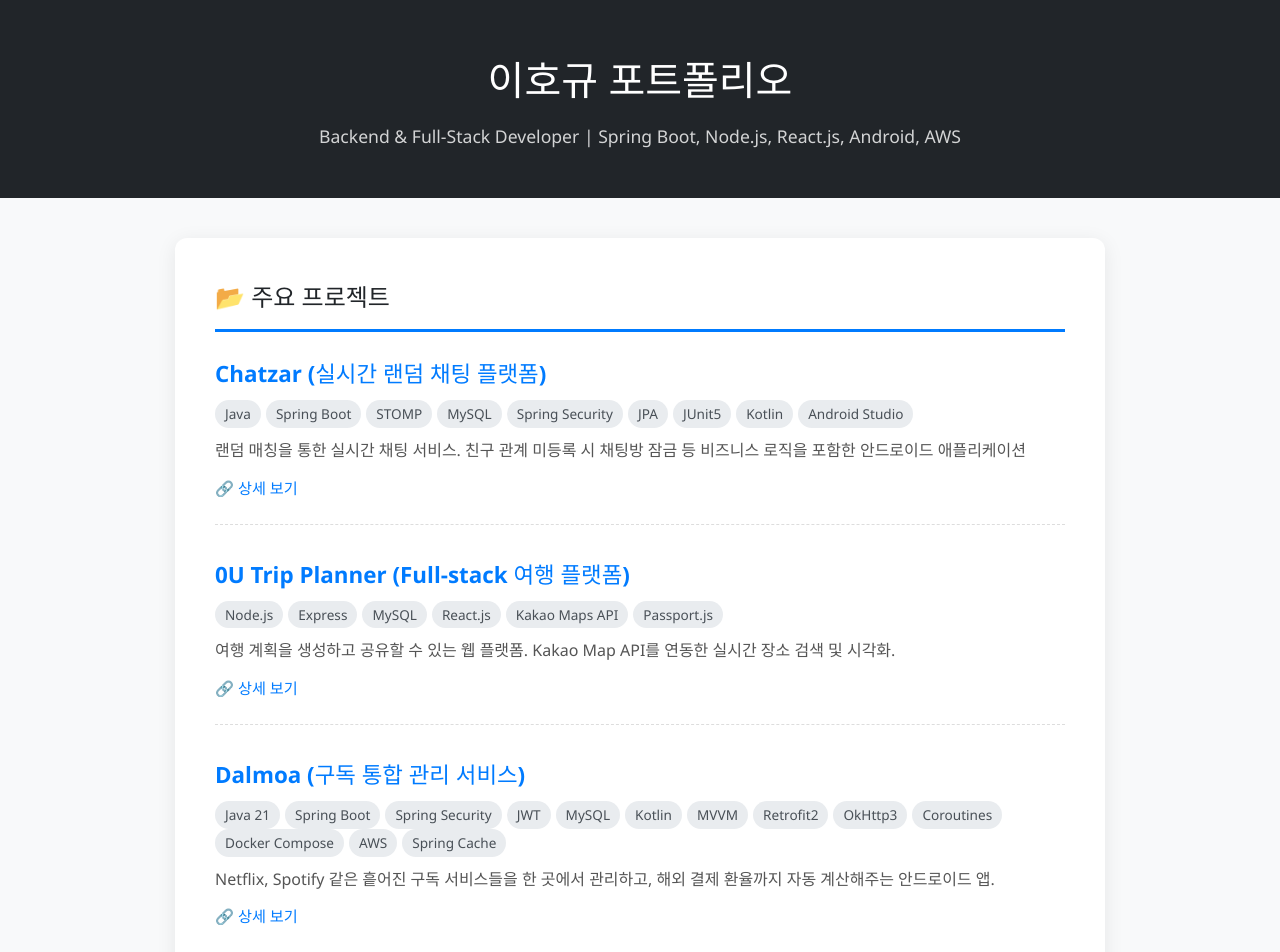
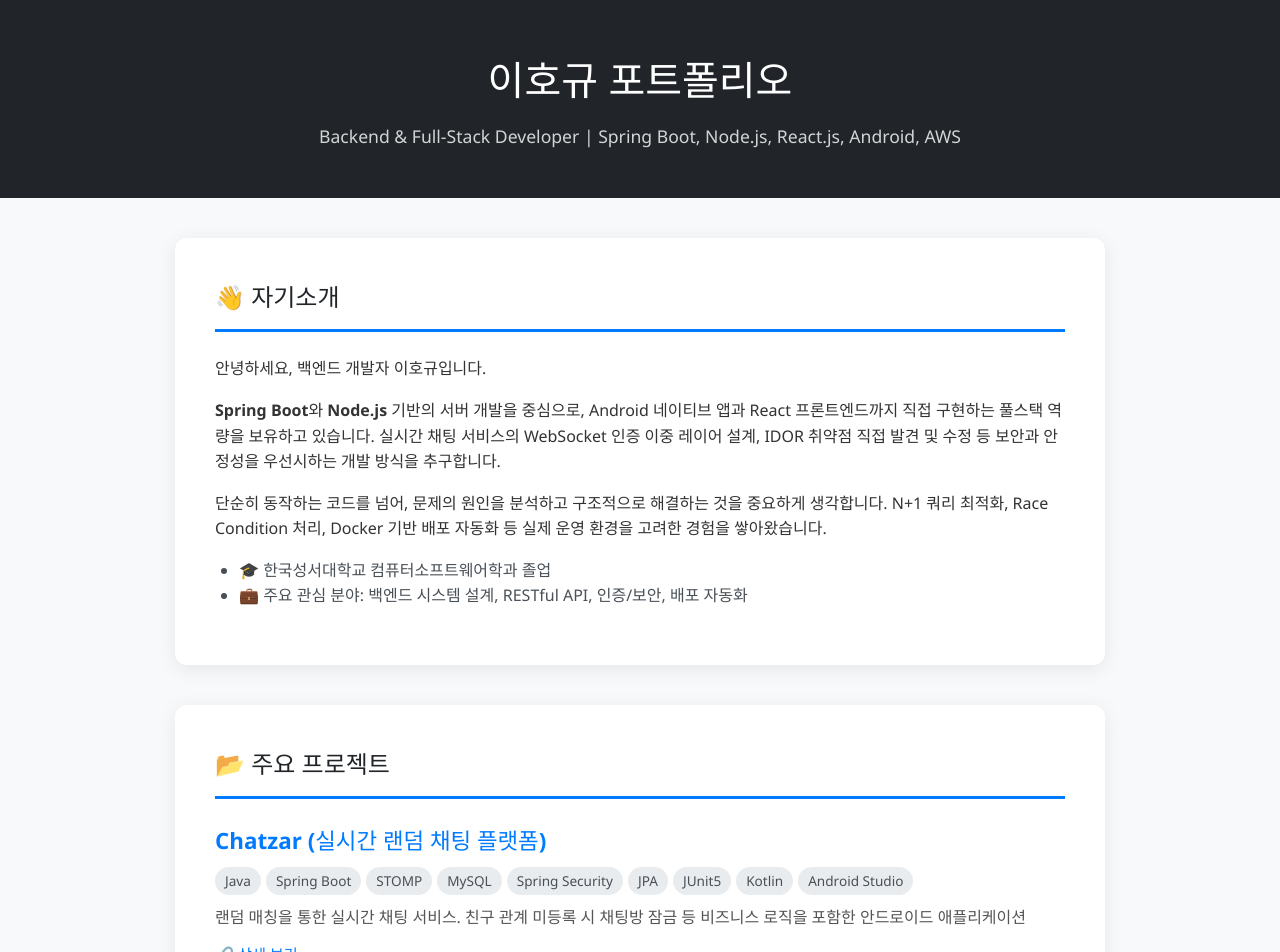
Before and after one commit to JamongFriend/jamongfriend.github.io, a React (Vite) app: page / in a window 1280 px wide. Shown: the top 952 px of the page. Built offline with nearby package versions, Linux system fonts and the light colour scheme.

Commit message:
feat: 포트폴리오 내용 추가

```diff
--- a/src/data/projects.js
+++ b/src/data/projects.js
@@ -1,13 +1,11 @@
 import { Dalmoa} from './projects/Dalmoa';
 import { Chatzar } from './projects/Chatzar';
 import { oUTripPlanner } from './projects/0UTripPlanner';
-import { LibraryManagement } from './projects/LibraryManagement';
 import { SoulOfHerbSeller } from './projects/SoulOfHerbSeller';
 
 export const projects = [
   Chatzar,
   oUTripPlanner,
   Dalmoa,
-  LibraryManagement,
   SoulOfHerbSeller
 ];
--- a/src/data/projects/Dalmoa.js
+++ b/src/data/projects/Dalmoa.js
@@ -2,13 +2,15 @@ export const Dalmoa = {
   id: "dalmoa",
   title: "Dalmoa",
   subtitle: "구독 통합 관리 서비스",
-  tech: ["Java 21", "Spring Boot", "Spring Security", "JWT", "MySQL", "Kotlin", "MVVM", "Retrofit2", "OkHttp3", "Coroutines", "Docker Compose", "AWS", "Spring Cache"],
+  period: "",   // 예: "2024.03 ~ 2024.05"
+  role: "",     // 예: "백엔드 · Android 개발 / 1인 개발"
+  tech: ["Java 21", "Spring Boot", "Spring Security", "JWT", "MySQL", "Kotlin", "MVVM", "Retrofit2", "OkHttp3", "Coroutines", "Docker Compose", "AWS", "Bucket4j"],
   description: "Netflix, Spotify 같은 흩어진 구독 서비스들을 한 곳에서 관리하고, 해외 결제 환율까지 자동 계산해주는 안드로이드 앱.",
-  fullDescription: "Dalmoa는 OTT, 음악, 게임 등 6개 카테고리의 구독 서비스를 통합 관리하는 Android 네이티브 앱입니다. 실시간 환율 API 연동으로 USD 구독료를 자동 원화 환산하고 월 총 지출을 계산합니다. Backend는 Java 21 + Spring Boot 3 기반의 Clean Architecture(4계층)로 설계했으며, Android는 MVVM 패턴과 Kotlin Coroutines로 비동기 처리를 구현했습니다. Docker Compose와 AWS(Nginx 리버스 프록시) 기반으로 배포 자동화를 완성한 풀스택 프로젝트입니다.",
+  fullDescription: "Dalmoa는 OTT, 음악, 게임 등 6개 카테고리의 구독 서비스를 통합 관리하는 Android 네이티브 앱입니다. 외부 환율 API를 12시간 주기로 DB에 선제 갱신하여 USD 구독료를 원화로 자동 환산하고 월 총 지출을 계산합니다. Backend는 Java 21 + Spring Boot 3 기반의 Clean Architecture(4계층)로 설계했으며, Android는 MVVM 패턴과 Kotlin Coroutines로 비동기 처리를 구현했습니다. Docker Compose와 AWS(Nginx 리버스 프록시) 기반으로 배포 자동화를 완성한 풀스택 프로젝트입니다.",
   features: [
     {
       title: "실시간 환율 연동 엔진",
-      desc: "외부 환율 API를 연동하여 USD 구독료를 KRW로 즉시 환산하는 통화 변환 로직을 구현했습니다. Spring Cache(@Cacheable)를 적용하여 반복 API 호출을 캐싱함으로써 응답 속도를 개선하고 네트워크 오버헤드를 최소화했습니다."
+      desc: "외부 환율 API를 연동하여 USD 구독료를 KRW로 즉시 환산하는 통화 변환 로직을 구현했습니다. @Scheduled로 앱 시작 시 및 12시간마다 환율을 DB에 선제 갱신하고, 클라이언트 요청 시 DB에서 조회하는 구조로 외부 API 반복 호출을 제거했습니다."
     },
     {
       title: "대시보드 & 통계 API",
@@ -17,6 +19,10 @@ export const Dalmoa = {
     {
       title: "스케줄링 기반 알림 시스템",
       desc: "Spring Task Scheduler를 활용하여 매일 오전 9시에 구독 결제일이 도래한 사용자에게 맞춤형 푸시 알림을 발송하는 로직을 구현했습니다."
+    },
+    {
+      title: "Rate Limiting — 브루트포스 공격 방어",
+      desc: "Bucket4j 라이브러리를 활용한 IP 기반 요청 속도 제한을 구현했습니다. 로그인·회원가입 엔드포인트에 한해 IP당 분당 10회 초과 요청 시 429(Too Many Requests)를 반환하는 OncePerRequestFilter를 적용하여 자격증명 무차별 대입(Brute-force) 공격을 방어했습니다."
     },
     {
       title: "안정적인 회원 인증 체계",
--- a/src/data/projects/chatzar.js
+++ b/src/data/projects/chatzar.js
@@ -2,13 +2,15 @@ export const Chatzar = {
   id: "chatzar",
   title: "Chatzar",
   subtitle: "실시간 랜덤 채팅 플랫폼",
+  period: "",   // 예: "2024.03 ~ 2024.05"
+  role: "",     // 예: "백엔드 개발 / 1인 개발" 또는 "팀장 · 백엔드 (3인 팀)"
   tech: ["Java", "Spring Boot", "STOMP", "MySQL", "Spring Security", "JPA", "JUnit5", "Kotlin", "Android Studio"],
   description: "랜덤 매칭을 통한 실시간 채팅 서비스. 친구 관계 미등록 시 채팅방 잠금 등 비즈니스 로직을 포함한 안드로이드 애플리케이션",
   fullDescription: "Chatzar는 보안성과 실시간성을 극대화한 채팅 서비스의 백엔드 시스템입니다. 닉네임#태그 시스템을 통한 고유 식별 체계를 구축하였으며, WebSocket 기반의 양방향 통신 환경에서 발생할 수 있는 보안 충돌 및 비동기 경주 상태(Race Condition) 문제를 해결하며 안정적인 인프라를 구축하는 데 집중했습니다.",
   features: [
     {
       title: "실시간 메시징 및 가용성 확보",
-      desc: "WebSocket과 STOMP 프로토콜을 활용하여 전이중(Full-duplex) 통신 환경을 구축했습니다. 메시지 브로커를 통해 수만 명의 동시 접속자를 처리할 수 있는 인프라를 설계하였으며, ChannelInterceptor를 사용하여 연결 세션별 실시간 인증 및 권한 검증 로직을 구현했습니다.",
+      desc: "WebSocket과 STOMP 프로토콜을 활용하여 전이중(Full-duplex) 통신 환경을 구축했습니다. 메시지 브로커 패턴을 적용해 연결 수에 비례해 수평 확장이 가능한 구조로 설계하였으며, ChannelInterceptor를 사용하여 연결 세션별 실시간 인증 및 권한 검증 로직을 구현했습니다.",
       image: "/images/Chatzar/Chatzar_chatting.png"
     },
     {
@@ -17,17 +19,16 @@ export const Chatzar = {
       images: ["/images/Chatzar/Chatzar_friend_list.png", "/images/Chatzar/Chatzar_profile.png"]
     },
     {
-      title: "전략적 매칭 및 관계 기반 보안 가드",
-      desc: "사용자의 선호도(성별, 나이 등)를 반영한 동적 매칭 알고리즘을 구현했습니다. 특히, 상호 친구 수락(ACCEPTED) 상태가 아닐 경우 메시지 발신을 제한하는 'Chat Lock' 로직을 도입하여 스팸 메시지 차단 및 사용자 프라이버시를 보호했습니다.",
-      images: ["/images/Chatzar/Chatzar_matching.png", "/images/Chatzar/Chatzar_matching_detail.png", "/images/Chatzar/Chatzar_isMatching.png"]
-    },
-    {
-      title: "관계 기반 보안 가드 (Chat Lock)",
-      desc: "상호 친구 수락(ACCEPTED) 상태가 아닐 경우 메시지 발신을 제한하여 스팸 및 개인정보 노출 방지.",
-      images: ["/images/Chatzar/Chatzar_isNotFriend.png", "/images/Chatzar/Chatzar_friend_request.png"]
+      title: "전략적 매칭 및 관계 기반 보안 가드 (Chat Lock)",
+      desc: "사용자의 선호도(성별, 나이 등)를 반영한 동적 매칭 알고리즘을 구현했습니다. 매칭 후에도 상호 친구 수락(ACCEPTED) 상태가 아니면 메시지 발신 자체를 서버에서 차단하는 'Chat Lock' 로직을 도입하여 스팸 메시지 차단 및 사용자 프라이버시를 보호했습니다.",
+      images: ["/images/Chatzar/Chatzar_matching.png", "/images/Chatzar/Chatzar_matching_detail.png", "/images/Chatzar/Chatzar_isMatching.png", "/images/Chatzar/Chatzar_isNotFriend.png", "/images/Chatzar/Chatzar_friend_request.png"]
     }
   ],
   troubleshooting: [
+    {
+      title: "JUnit5 통합 테스트 26개 작성 (8개 서비스 클래스)",
+      content: "AuthService, FriendshipService, MatchService 등 핵심 비즈니스 로직 전반에 걸쳐 @SpringBootTest 기반 실제 DB 연동 통합 테스트 26개를 작성했습니다. FriendshipService 6개(친구 요청 수락/거절/중복/자기 자신 요청 등), MatchService 4개(매칭 성공/대기/취소/상태 조회), AuthService 관련 6개(로그인 실패·로그아웃·토큰 재발급 등) 등 실제 동작 시나리오를 검증했습니다."
+    },
     {
       title: "보안 사각지대 해소",
       problem: "WebSocket 연결 시 서버가 403을 반환하며 핸드쉐이크 자체가 실패",
--- a/src/data/projects/librarymanagement.js
+++ b/src/data/projects/librarymanagement.js
@@ -2,6 +2,8 @@ export const LibraryManagement = {
   id: "librarymanagement",
   title: "Library Management System",
   subtitle: "도서 관리 백엔드 시스템",
+  period: "",   // 예: "2024.03 ~ 2024.05"
+  role: "",     // 예: "백엔드 개발 / 1인 개발"
   tech: ["Java", "Spring Boot", "JPA", "MySQL"],
   description: "객체 지향 설계를 바탕으로 한 RESTful API 서버 구축 연습. ISBN 연동 및 예약 자동화 로직 구현.",
   fullDescription: "도서 등록/대여/반납/예약 전 과정을 관리하는 백엔드 시스템입니다. 도메인–리포지토리–서비스–컨트롤러의 계층 구조로 설계했고, Admin*/App* 컨트롤러를 분리해 관리자 화면과 사용자 기능을 명확히 구분했습니다. 국립중앙도서관 OpenAPI와 연동하여 ISBN으로 책 정보를 조회·자동 등록하는 기능을 제공합니다.",
--- a/src/data/projects/soulofherbseller.js
+++ b/src/data/projects/soulofherbseller.js
@@ -2,6 +2,8 @@ export const SoulOfHerbSeller = {
   id: "soulofherbseller",
   title: "Soul of Herb Seller",
   subtitle: "UE5 기반 액션 어드벤처",
+  period: "",   // 예: "2024.03 ~ 2024.05"
+  role: "",     // 예: "게임 개발 / 1인 개발"
   tech: ["Unreal Engine 5", "Blueprint", "C++"],
   description: "Unreal Engine 5 기반 메트로바니아 장르 플렛포머 게임. 식물 채집 및 보스 전투 시스템.",
   fullDescription: "Soul of Herb Seller는 식물을 채집하고, 수집한 재료로 캐릭터를 강화하며 보스 몬스터를 처치하는 3D 액션 어드벤처 게임입니다. Unreal Engine 5의 Blueprint를 활용하여 이벤트 중심 게임 로직과 캐릭터 상호작용을 구현했습니다. 데이터 흐름과 상태 전이를 객체 단위로 관리하며, 유지보수가 용이한 구조로 설계했습니다.",
--- a/src/pages/Home.tsx
+++ b/src/pages/Home.tsx
@@ -6,11 +6,40 @@ const Home = () => {
   return (
     <>
       <section>
+        <h2>👋 자기소개</h2>
+        <p>
+          안녕하세요, 백엔드 개발자 <strong>이호규</strong>입니다.
+        </p>
+        <p>
+          <strong>Spring Boot</strong>와 <strong>Node.js</strong> 기반의 서버 개발을 중심으로,
+          Android 네이티브 앱과 React 프론트엔드까지 직접 구현하는 풀스택 역량을 보유하고 있습니다.
+          실시간 채팅 서비스의 WebSocket 인증 이중 레이어 설계, IDOR 취약점 직접 발견 및 수정 등
+          보안과 안정성을 우선시하는 개발 방식을 추구합니다.
+        </p>
+        <p>
+          단순히 동작하는 코드를 넘어, 문제의 <strong>원인을 분석하고 구조적으로 해결</strong>하는 것을
+          중요하게 생각합니다. N+1 쿼리 최적화, Race Condition 처리, Docker 기반 배포 자동화 등
+          실제 운영 환경을 고려한 경험을 쌓아왔습니다.
+        </p>
+        <ul style={{ marginTop: '1rem', color: '#495057' }}>
+          <li>🎓 한국성서대학교 컴퓨터소프트웨어학과 졸업</li>
+          <li>💼 주요 관심 분야: 백엔드 시스템 설계, RESTful API, 인증/보안, 배포 자동화</li>
+        </ul>
+      </section>
+
+      <section>
         <h2>📂 주요 프로젝트</h2>
         <ul className="project-list">
           {projects.map((project: any) => (
             <li key={project.id}>
               <span className="project-title">{project.title} ({project.subtitle})</span>
+              {(project.period || project.role) && (
+                <div style={{ fontSize: '0.85rem', color: '#868e96', marginTop: '4px' }}>
+                  {project.period && <span>📅 {project.period}</span>}
+                  {project.period && project.role && <span> &nbsp;·&nbsp; </span>}
+                  {project.role && <span>🧑‍💻 {project.role}</span>}
+                </div>
+              )}
               <div className="project-tags">
                 {project.tech.map((tag: any) => (
                   <span key={tag} className="project-tag">{tag}</span>
--- a/src/pages/ProjectDetail.tsx
+++ b/src/pages/ProjectDetail.tsx
@@ -114,6 +114,12 @@ const ProjectDetail = () => {
   return (
     <div className="container">
       <h1>{project.title} ({project.subtitle})</h1>
+      {(project.period || project.role) && (
+        <div style={{ display: 'flex', gap: '1.5rem', margin: '0.5rem 0 1rem', color: '#495057', fontSize: '0.95rem' }}>
+          {project.period && <span>📅 <strong>기간</strong>: {project.period}</span>}
+          {project.role && <span>🧑‍💻 <strong>역할</strong>: {project.role}</span>}
+        </div>
+      )}
       <p className="tech-stack">⚙️ Tech: {project.tech.join(', ')}</p>
 
       <h2>프로젝트 개요</h2>
```
Also changed, not shown: src/data/projects/0UTripPlanner.js (+7 -5 lines), .claude/settings.local.json.
